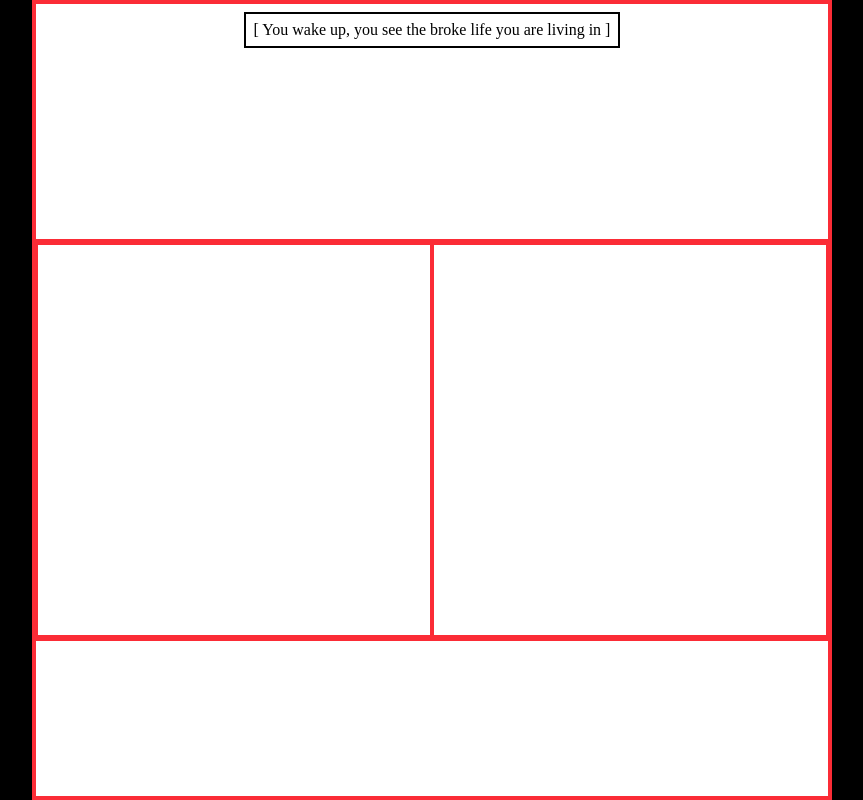
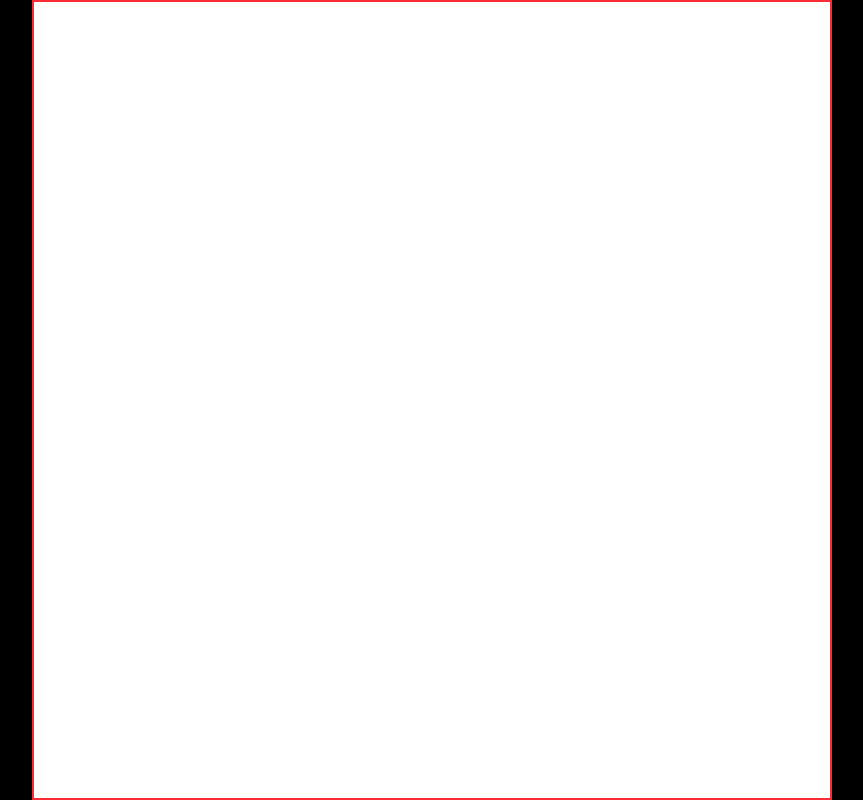
Before and after one commit to rezcolen3/daydream, a SvelteKit app: page / in a window 1280 px wide. Shown: the whole page, without its empty margins (208-1071 px from the left). Built offline with nearby package versions, Linux system fonts and the light colour scheme; a web font is replaced by a local one.

Commit message:
did re araging of files, no code changes!! i realized i cant putt all in the same foder so more modular ig now?!

```diff
--- /dev/null
+++ b/src/lib/characters/charactersMain.svelte
@@ -0,0 +1,4 @@
+<div class="flex h-5/10 border-2 border-red-500">
+	<div class="h-full w-1/2 border-2 border-red-500"></div>
+	<div class="h-full w-1/2 border-2 border-red-500"></div>
+</div>
--- /dev/null
+++ b/src/lib/options/optionsMain.svelte
@@ -0,0 +1 @@
+<div class="h-2/10 border-2 border-red-500"></div>
--- /dev/null
+++ b/src/lib/speach/speachMain.svelte
@@ -0,0 +1,10 @@
+<script module>
+
+    export function addNewBubble(text, who) {
+
+    }
+</script>
+
+<div class="flex ">
+
+</div>
--- a/src/routes/+page.svelte
+++ b/src/routes/+page.svelte
@@ -1,19 +1,17 @@
 <script>
-	import God from './speach/god.svelte';
-	import Narator from './speach/narator.svelte';
-	import Player from './speach/player.svelte';
-
-	import {speaches} from "./script"
+	import SpeachMain from '$lib/speach/speachMain.svelte';
+	import CharactersMain from '$lib/characters/charactersMain.svelte';
+	import OptionsMain from '$lib/options/optionsMain.svelte';
+	import LandingMain from '$lib/landing/landingMain.svelte';
 </script>
 
 <div class="flex h-full flex-col border-2 border-red-500">
-	<div class="flex h-3/10 flex-col gap-2 overflow-auto border-2 border-red-500 p-2">
-
-		<Narator text="You wake up, you see the broke life you are living in" />
-	</div>
-	<div class="flex h-5/10 border-2 border-red-500">
-		<div class="h-full w-1/2 border-2 border-red-500"></div>
-		<div class="h-full w-1/2 border-2 border-red-500"></div>
-	</div>
-	<div class="h-2/10 border-2 border-red-500"></div>
+	{#if true == false}
+		<!-- simulating game started -->
+		<SpeachMain />
+		<CharactersMain />
+		<OptionsMain />
+	{:else}
+		<LandingMain />
+	{/if}
 </div>
--- a/src/routes/script.js
+++ /dev/null
@@ -1,7 +0,0 @@
-export let speaches = [
-	{ who: 'god', text: 'Hello there, I am God.' },
-	{ who: 'player', text: 'Hello God, I am your creation.' },
-	{ who: 'narator', text: 'And so, the story begins...' }
-];
-
-export function addNewSpeach(text, who) {}
```
Also changed, not shown: src/lib/assets/characterImgs/godCalm.png (renamed from src/routes/character-imgs/god-calm.png), src/lib/landing/landingMain.svelte (added), src/lib/logic.js (added), src/lib/speach/speachBubbles/god.svelte (renamed from src/routes/speach/god.svelte), src/lib/speach/speachBubbles/narator.svelte (renamed from src/routes/speach/narator.svelte), src/lib/speach/speachBubbles/player.svelte (renamed from src/routes/speach/player.svelte), src/lib/store.js (renamed from src/lib/index.js), 1 other file (tests, documents, lock files or other folders).
